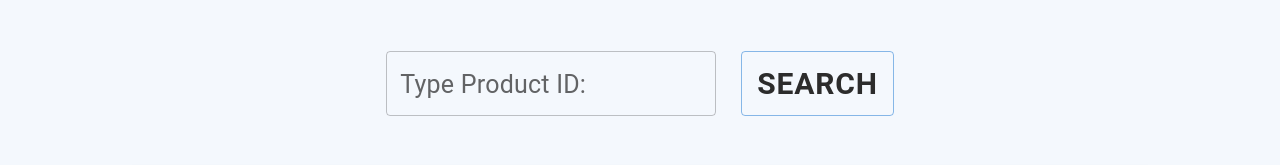
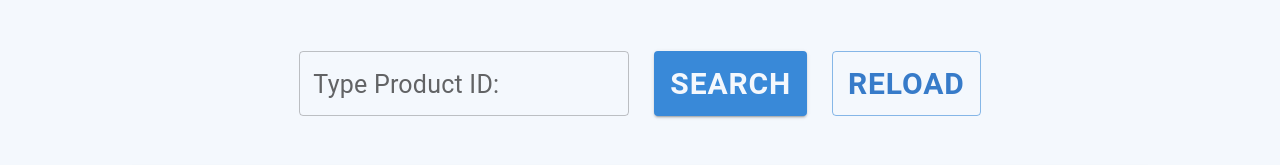
Before and after one commit to icm213/recruiment-task1, a React (Create React App) app: page /#/ in a window 1280 px wide. Shown: the top 165 px of the page. Built offline with nearby package versions, Linux system fonts and the light colour scheme; no server answers.

Commit message:
reload button created

```diff
--- a/src/App.tsx
+++ b/src/App.tsx
@@ -3,7 +3,6 @@ import PaginationEl from "./components/PaginationEl";
 import ProductTable from "./components/ProductTable";
 import Modal from "./components/Modal";
 import Input from "./components/Input";
-import "./styles/index.scss";
 import { Button } from "@mui/material";
 import { PassProductData } from "./interfaces/PassProductData";
 
@@ -20,6 +19,7 @@ const App: React.FC = () => {
   const [showModal, setShowModal] = useState<boolean>(false);
   const [inputValue, setInputValue] = useState<string>("");
   const [fetchExactProduct, setFetchExactProduct] = useState<number>(0);
+  const [pagination, setPagination] = useState<boolean>(true);
 
   useEffect(() => {
     fetch("https://reqres.in/api/products")
@@ -58,14 +58,22 @@ const App: React.FC = () => {
     event.preventDefault();
     setFetchExactProduct((prev) => parseFloat(inputValue));
     setInputValue((prev) => "");
+    setPagination((prev) => false);
   };
 
   return (
     <div className="wraper">
       <form className="input--wraper" onSubmit={handleClickForm}>
         <Input handleChange={handleChange} inputValue={inputValue} />
-        <Button variant="outlined" type="submit">
+        <Button className="button--submit" variant="contained" type="submit">
           Search
+        </Button>
+        <Button
+          variant="outlined"
+          type="button"
+          onClick={() => window.location.reload()}
+        >
+          Reload
         </Button>
       </form>
 
@@ -76,10 +84,12 @@ const App: React.FC = () => {
         toggleModal={toggleModal}
         productsCount={totalProducts}
       />
-      <PaginationEl
-        displayCurrentPage={displayCurrentPageFromPagination}
-        productsCount={totalProducts}
-      />
+      {pagination && (
+        <PaginationEl
+          displayCurrentPage={displayCurrentPageFromPagination}
+          productsCount={totalProducts}
+        />
+      )}
       {showModal && <Modal toggleModal={toggleModal} {...currentProduct} />}
     </div>
   );
--- a/src/components/ProductTable.tsx
+++ b/src/components/ProductTable.tsx
@@ -15,7 +15,7 @@ const ProductTable: React.FC<CreateTable> = (props) => {
 
   useEffect(() => {
     if (props.fetchExactProduct) {
-      fetch(`https://reqres.in/api/products/${props.fetchExactProduct}`)
+      fetch(`https://reqres.in/api/products?id=${props.fetchExactProduct}`)
         .then((res) => {
           if (!res.ok) {
             throw new Error(`${res.status}`);
--- a/src/index.tsx
+++ b/src/index.tsx
@@ -1,6 +1,7 @@
 import React from "react";
 import ReactDOM from "react-dom/client";
 import App from "./App";
+import "./styles/index.scss";
 
 const root = ReactDOM.createRoot(
   document.getElementById("root") as HTMLElement
--- a/src/styles/Input.scss
+++ b/src/styles/Input.scss
@@ -2,12 +2,17 @@
 .input--wraper {
   @include flexBox(row, space-evenly, stretch, 1rem);
   input {
-    width: 12rem;
+    width: 7rem;
     color: rgb(49, 49, 49);
   }
   button {
     font-size: 0.8rem;
     font-weight: 700;
-    color: rgb(44, 44, 44);
+    color: #377bc9;
+  }
+  .button--submit {
+    @extend button;
+    color: #f4f8fd;
+    opacity: 0.85;
   }
 }
--- a/src/styles/media.scss
+++ b/src/styles/media.scss
@@ -1,3 +1,11 @@
+@media screen and (min-width: 590px) {
+  .input--wraper {
+    input {
+      width: 12rem;
+    }
+  }
+}
+
 @media screen and (min-width: 980px) {
   * {
     font-size: 125%;
```
